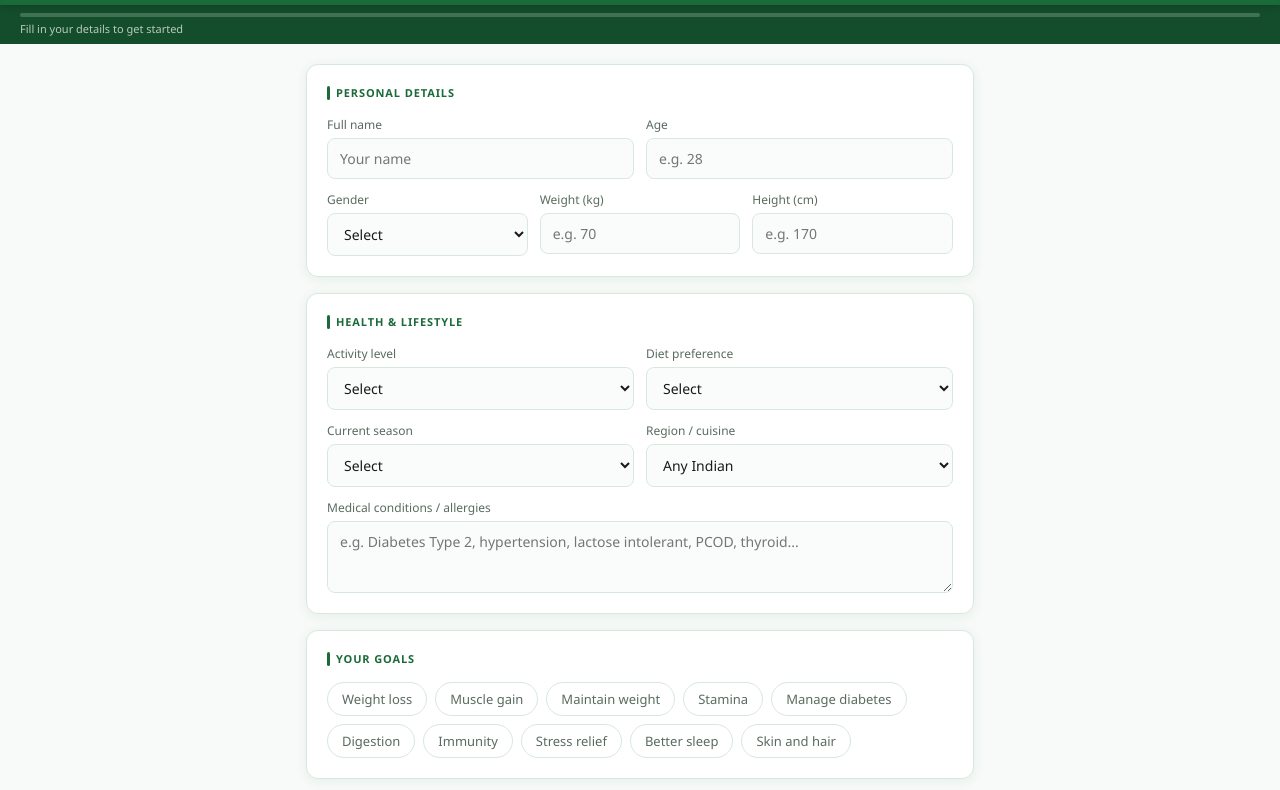
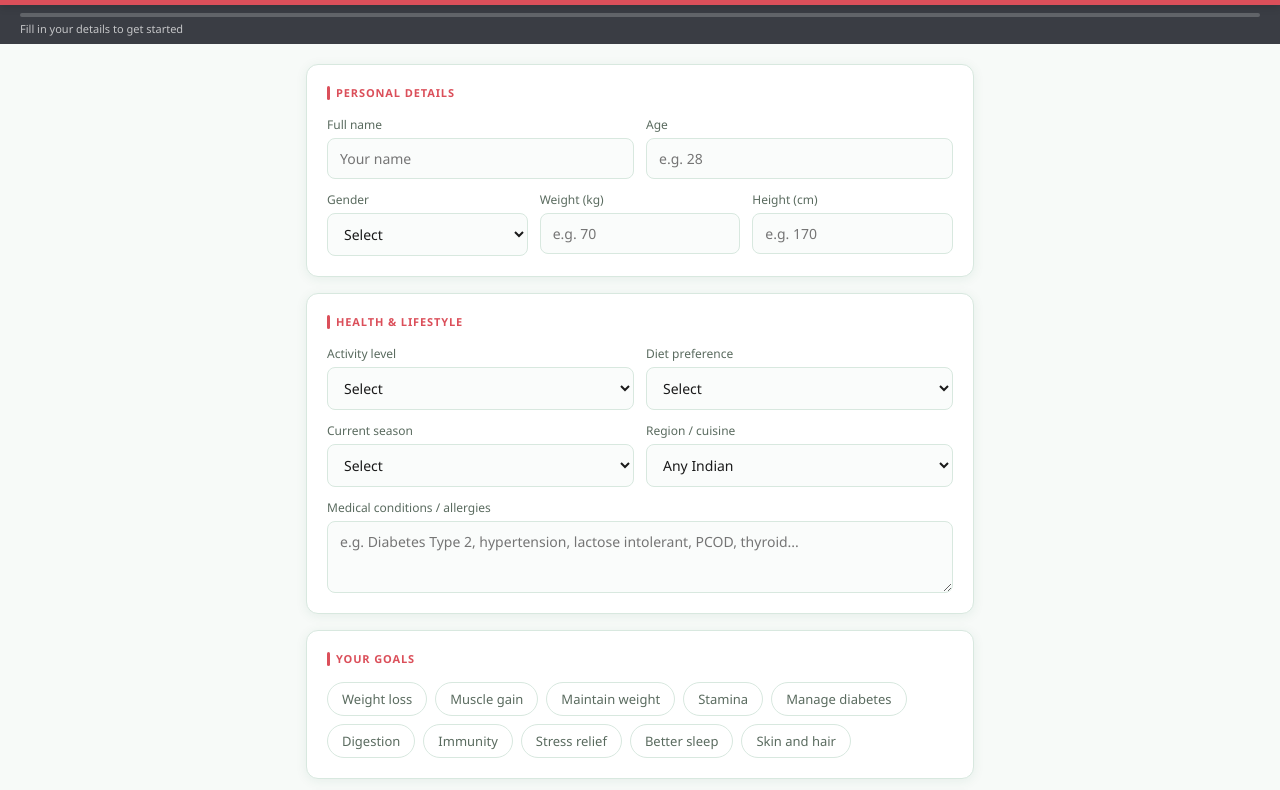
Before and after one commit to goodwilllab-maker/GoodWill-Wellness, a plain HTML site: page index.html in a window 1280 px wide. Shown: the part 64-854 px from the top of the page. Drawn offline with nearby package versions, Linux system fonts and the light colour scheme.

Commit message:
Update index.html

```diff
--- a/index.html
+++ b/index.html
@@ -12,8 +12,8 @@
   <style>
     *, *::before, *::after { box-sizing: border-box; margin: 0; padding: 0; }
     :root {
-      --green: #1B6B3A; --green-mid: #2E8B57; --green-light: #E8F5EE;
-      --green-dark: #144d2b; --orange: #E07B2A; --bg: #F7FAF8;
+      --green: #db4f5a; --green-mid: #e0aaa6; --green-light: #E8F5EE;
+      --green-dark: #3a3d44; --orange: #E07B2A; --bg: #F7FAF8;
       --card: #FFFFFF; --border: #D8E8DF; --text: #1A1A1A;
       --muted: #5A6B5F; --radius: 12px; --shadow: 0 2px 12px rgba(27,107,58,0.08);
     }
```
